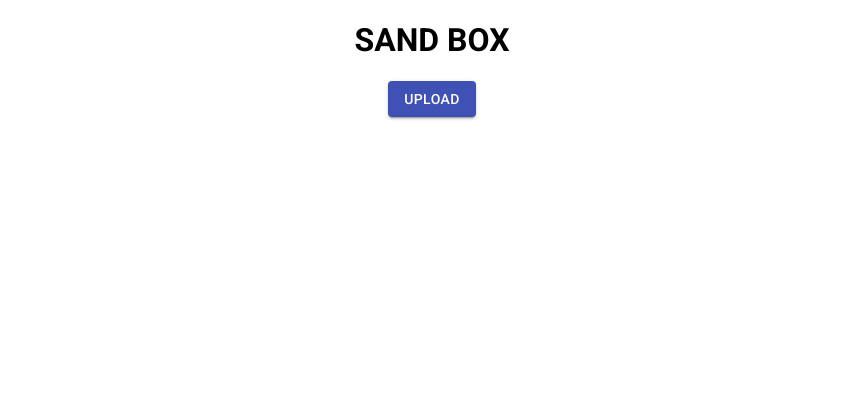
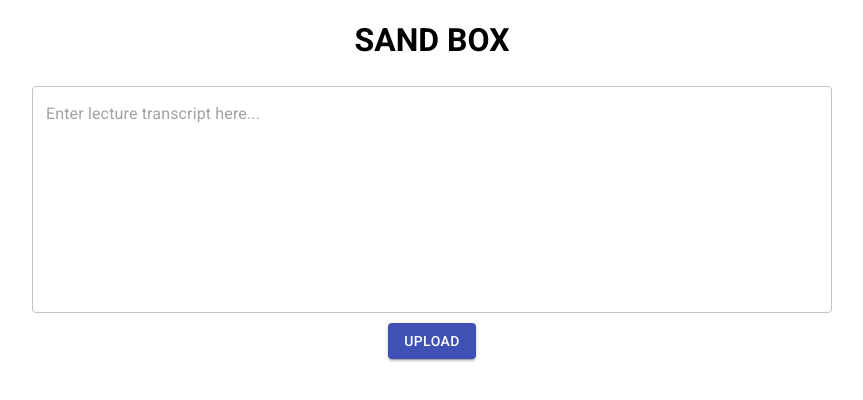
Before and after one commit to tamlam1/csehack, a React (Create React App) app in the folder frontend/sandbox/: page / in a window 1280 px wide. Shown: the top 400 px of the page, without its empty margins (208-1071 px from the left). Built offline with nearby package versions, Linux system fonts and the light colour scheme.

Commit message:
made button collect text from textfield

```diff
--- a/frontend/sandbox/src/App.js
+++ b/frontend/sandbox/src/App.js
@@ -1,14 +1,41 @@
-import { Button, TextField } from '@material-ui/core';
+import { Button, TextField, Box } from '@material-ui/core';
 import './App.css';
+import React from 'react';
+
 
 function App() {
+  const [transcript, setTranscript] = React.useState('');
   return (
-    <div className="App">
+    <Box display="flex" flexDirection="column" className="App" alignItems="center" justifyContent="center">
       <h1>SAND BOX</h1>
-      <Button variant="contained" color="primary">
-        Upload
-      </Button>
-    </div>
+      <Box display="flex" flexDirection="column" className="App" alignItems="center" justifyContent="center">
+        <TextField
+          name="transcript"
+          placeholder="Enter lecture transcript here..."
+          variant="outlined"
+          multiline
+          rows={10}
+          rowsMax={10}
+          style={{margin:"5px", width:"800px"}}
+          onChange={(e) => {
+            setTranscript(e.target.value);
+
+
+          }}
+          // className={classes.textarea}
+          value={transcript}
+        />
+        <Button
+          variant="contained"
+          color="primary"
+          style={{margin:"5px"}}
+          onClick={() => console.log(transcript)}
+        >
+          Upload
+        </Button>
+
+      </Box>
+    </Box>
   );
 }
 
```
